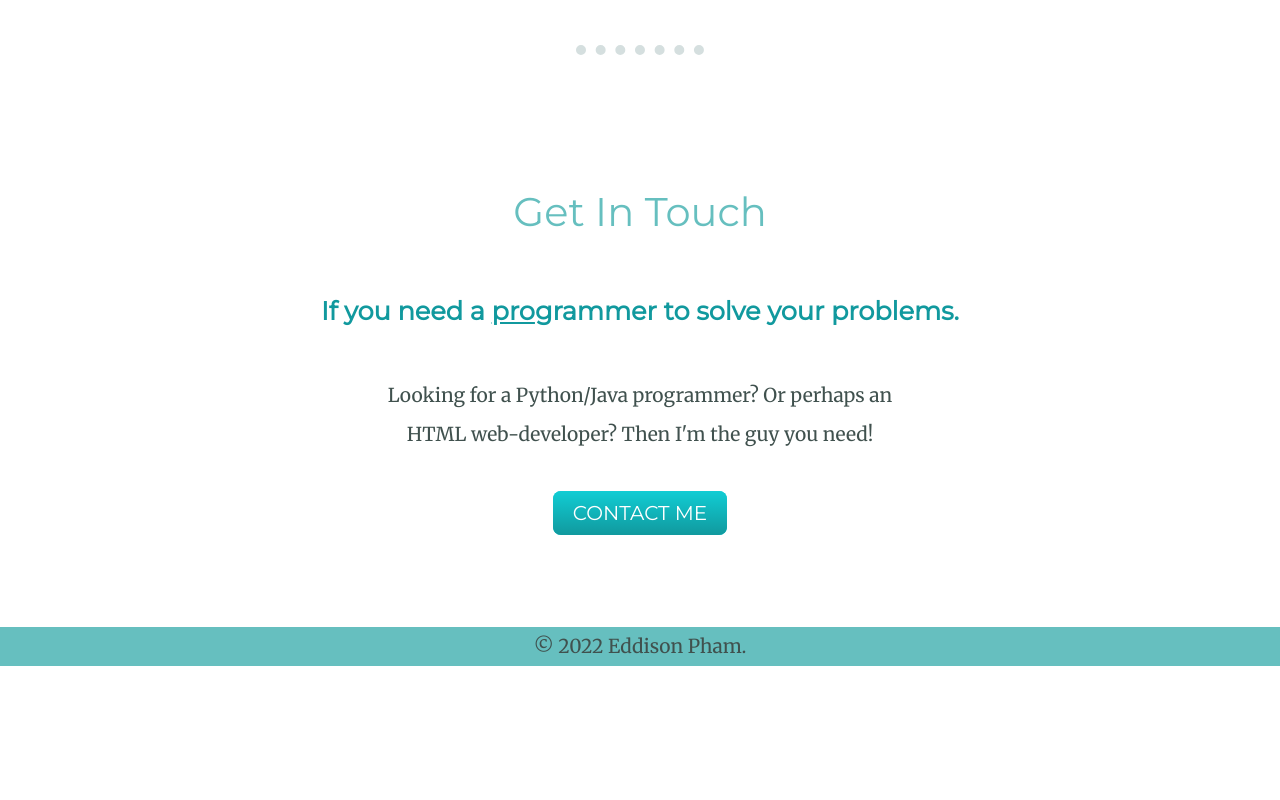
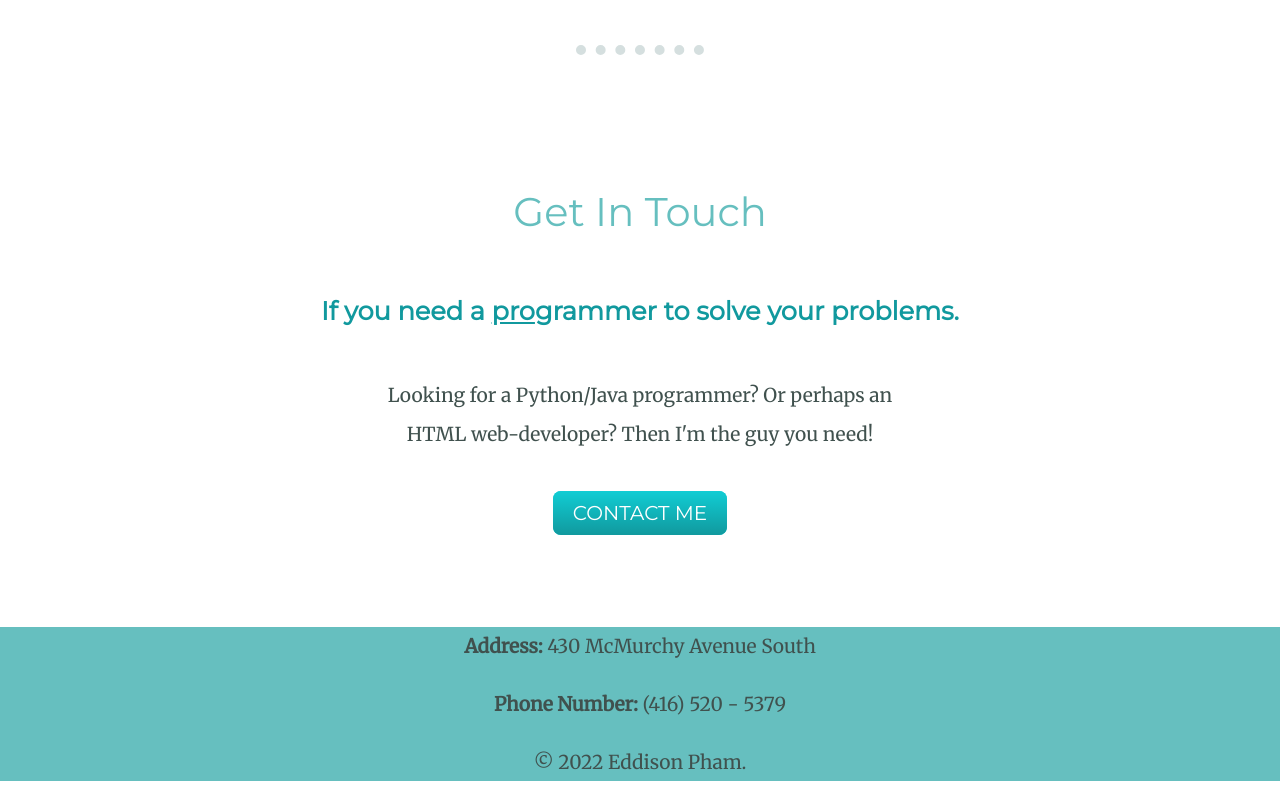
Before and after one commit to eddisonpham/about_me_website, a plain HTML site: page index.html in a window 1280 px wide. Shown: the part 2519-3319 px from the top of the page. Before the commit the page ends 3204 px from the top, so only its background shows below. Drawn offline with Linux system fonts and the light colour scheme.

Commit message:
Update index.html

```diff
--- a/index.html
+++ b/index.html
@@ -64,6 +64,8 @@
 
 
       <div class="bottom-container">
+        <p><b>Address:</b> 430 McMurchy Avenue South</p>
+        <p><b>Phone Number:</b> (416) 520 - 5379</p>
         <p>© 2022 Eddison Pham.</p>
       </div>
 </body>
```
